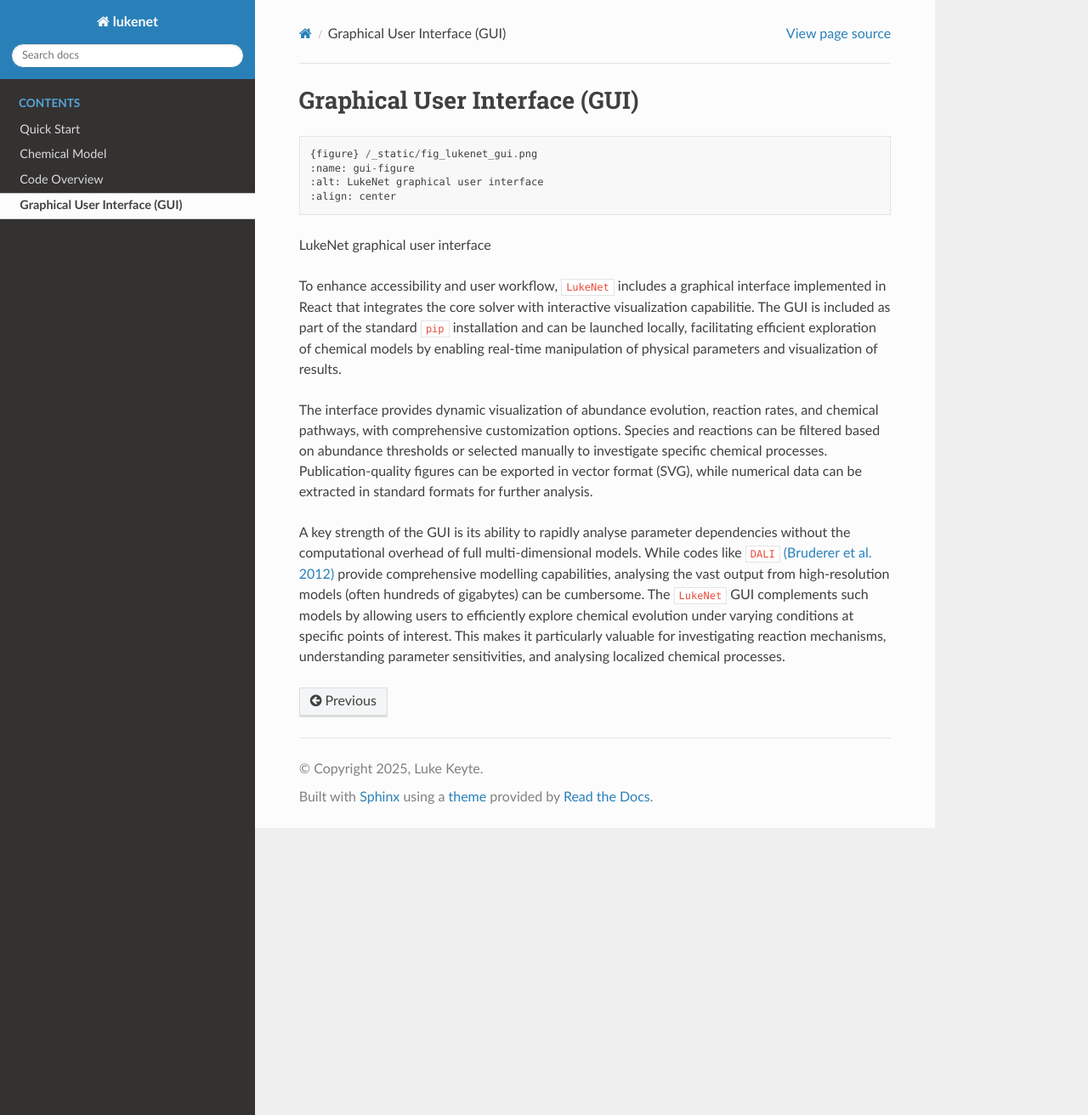
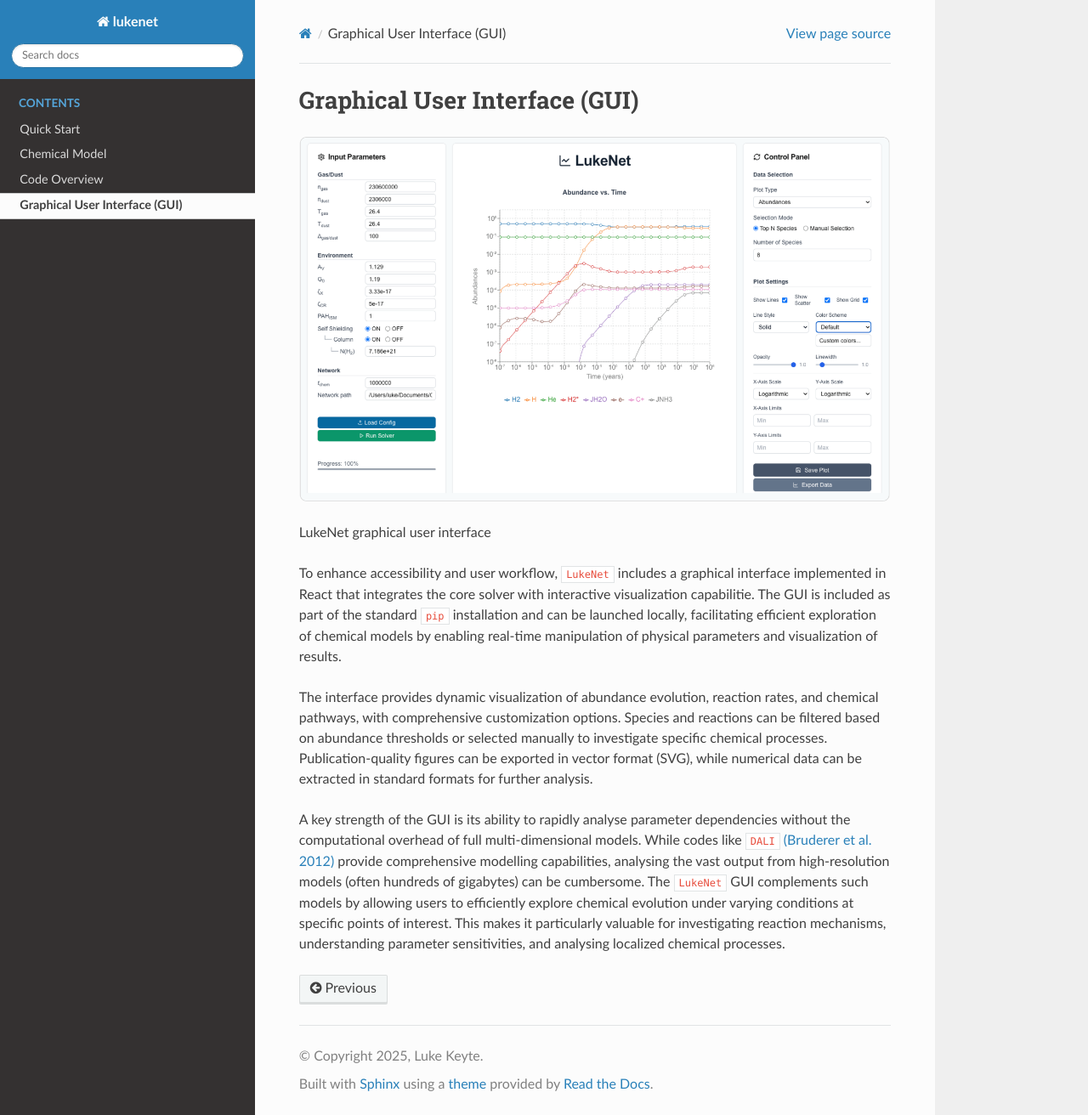
Before and after one commit to lukekeyte/lukenet-docs, a Sphinx documentation site: the page built from docs/gui/index.md, in a window 1280 px wide and 1312 px high. Shown: the whole window at 85% size. Built offline with Sphinx 7.4.7 and the Read the Docs theme 3.1.0, drawn with Linux system fonts in a browser that asks for light colours.

Commit message:
Images v4

````diff
--- a/docs/gui/index.md
+++ b/docs/gui/index.md
@@ -1,11 +1,8 @@
 # Graphical User Interface (GUI)
 
-```
-{figure} /_static/fig_lukenet_gui.png
-:name: gui-figure
-:alt: LukeNet graphical user interface
-:align: center
-```
+![LukeNet graphical user interface](/_static/fig_lukenet_gui.png)
+
+
 
 LukeNet graphical user interface
 
````
Also changed, not shown: 1 other file.
